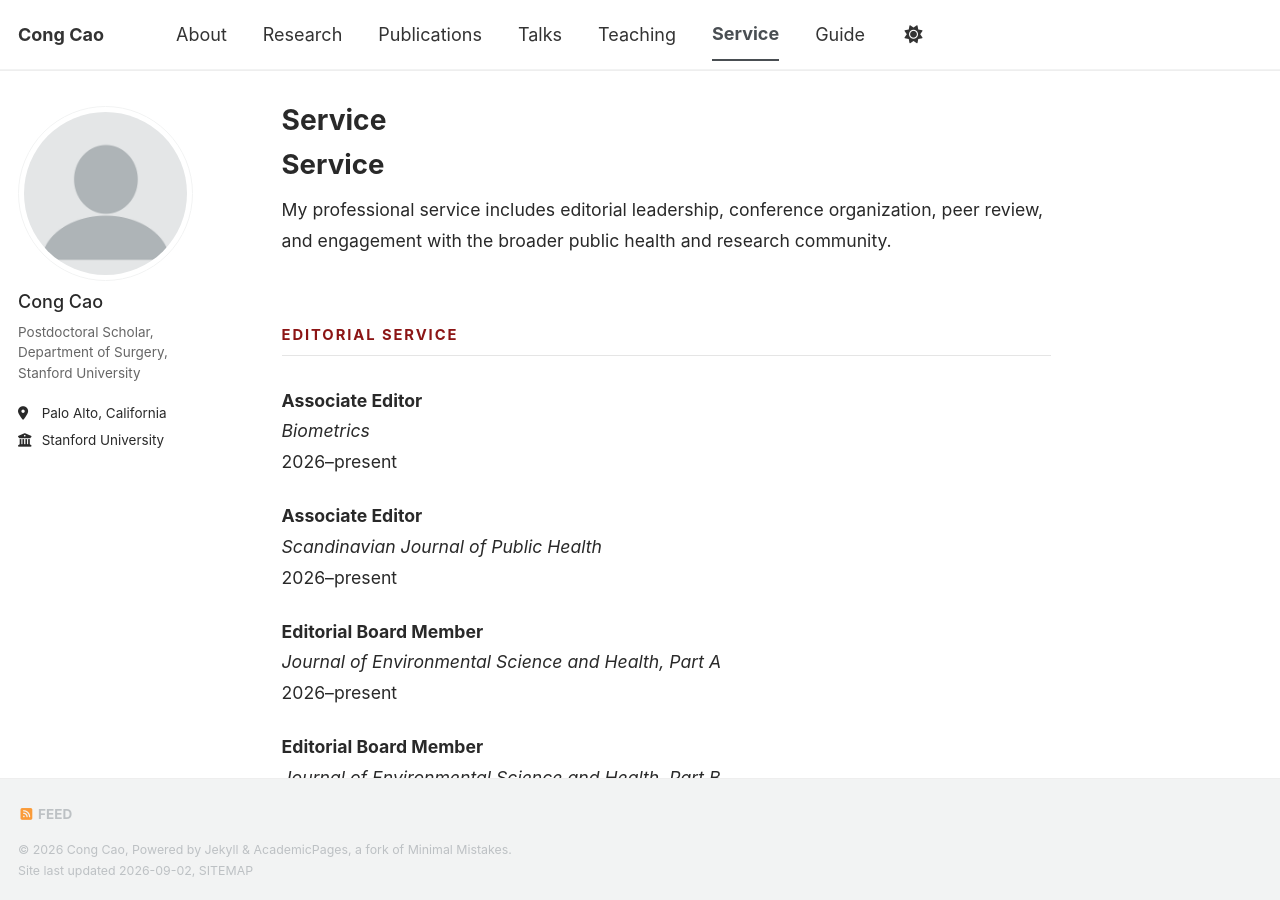
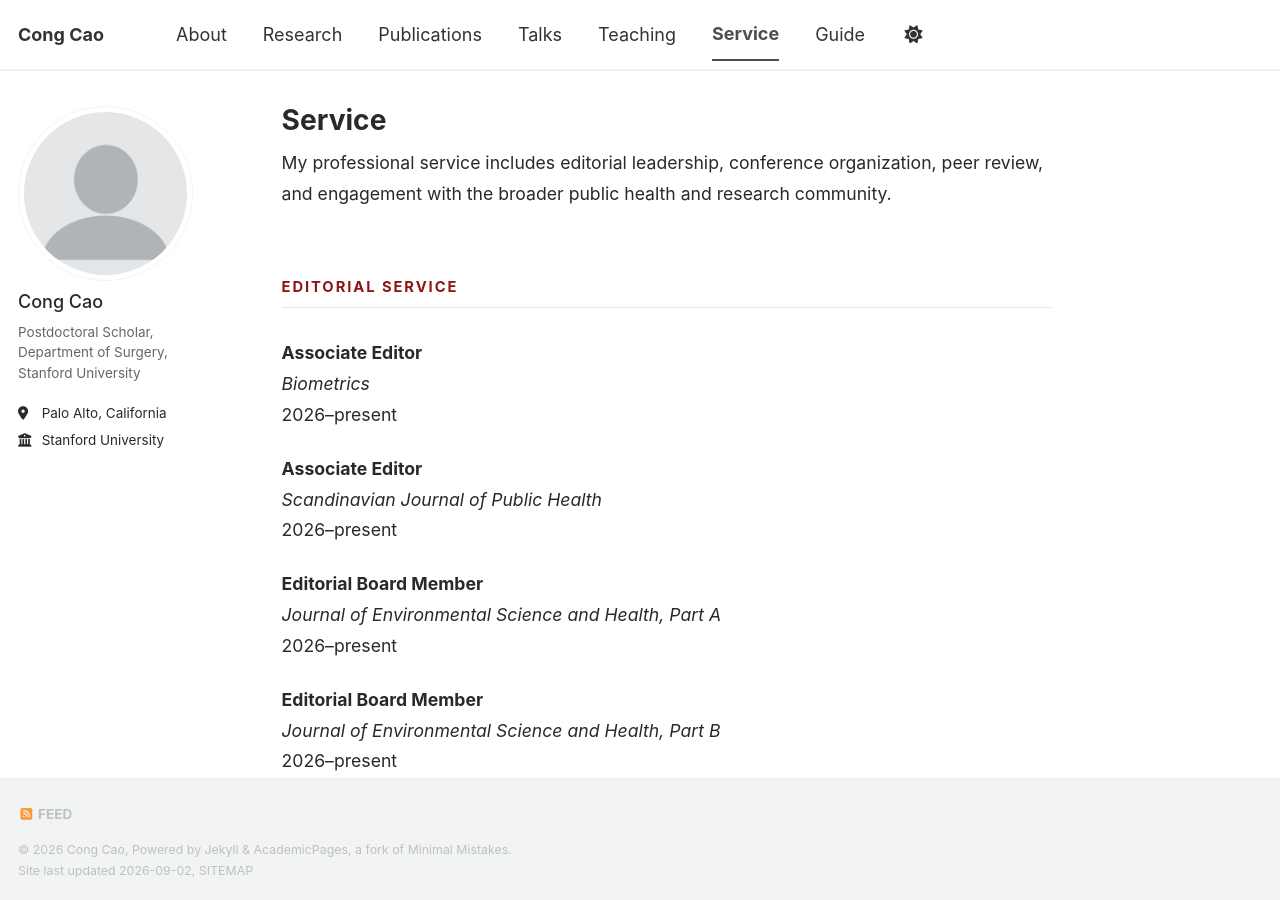
Before and after one commit to congca0/congca0.github.io, a Jekyll site: the page built from service.md, in a window 1280 px wide and 900 px high. Built offline with Jekyll 4.4.1, drawn with Linux system fonts in a browser that asks for light colours; a style sheet for code colours, icons or effects is not loaded.

Commit message:
Update service.md

```diff
--- a/service.md
+++ b/service.md
@@ -4,7 +4,6 @@ title: "Service"
 author_profile: true
 ---
 
-# Service
 
 My professional service includes editorial leadership, conference organization, peer review, and engagement with the broader public health and research community.
 
```
